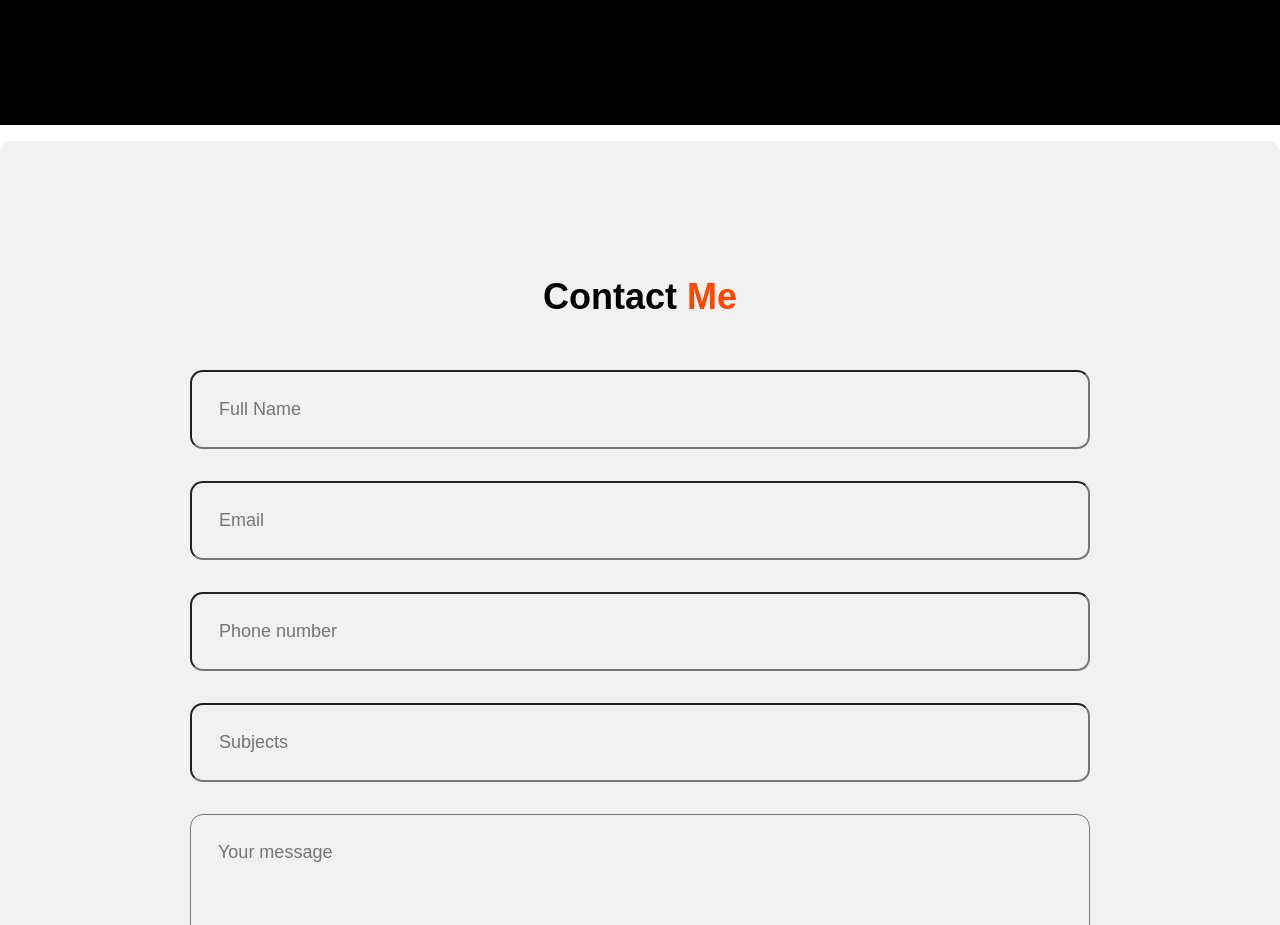
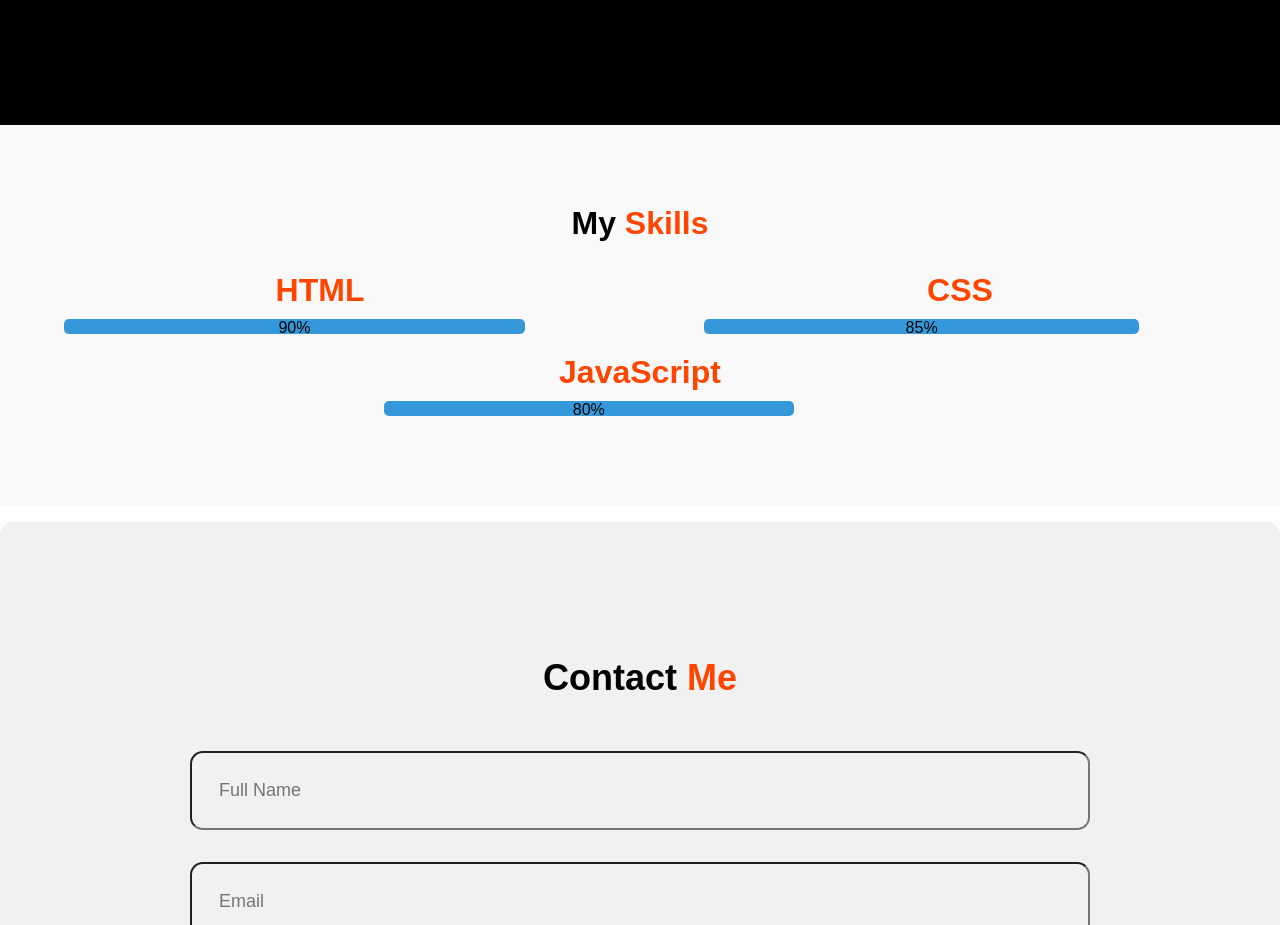
Before and after one commit to nency09/Task1, a plain HTML site: page index.html in a window 1280 px wide. Shown: the part 1360-2285 px from the top of the page. Drawn offline with nearby package versions, Linux system fonts and the light colour scheme.

Commit message:
add skills

```diff
--- a/index.html
+++ b/index.html
@@ -57,6 +57,26 @@
                  <a href="#" class="btn-2">Experience</a>
         </div>
     </section>
+
+    <section class="skills">
+        <h2 class="heading">My <span>Skills</span></h2>
+        <div class="skills-list">
+            <div class="skill-item">
+                <h3>HTML</h3>
+                <div class="progress-bar " style="width: 90%;">90%</div>
+            </div>
+            <div class="skill-item">
+                <h3>CSS</h3>
+                <div class="progress-bar" style="width: 85%;">85%</div>
+            </div>
+            <div class="skill-item">
+                <h3>JavaScript</h3>
+                <div class="progress-bar" style="width: 80%;">80%</div>
+            </div>
+
+        </div>
+    </section>
+
     <section class="contact-form">
         <h2 class="contact-me">Contact <span>Me</span></h2>
 
--- a/style.css
+++ b/style.css
@@ -52,6 +52,57 @@ span {
     color: orangered;
     border-bottom: 3px solid orangered;
 }
+
+.skills h2{
+text-align: center;
+font-size: 2rem;
+padding: 20px;
+}
+.skills {
+    background-color: #f9f9f9;
+    padding: 60px 0;
+}
+
+.skills-list {
+    display: flex;
+    flex-wrap: wrap;
+    justify-content: space-around;
+
+    margin: 10px auto;
+}
+
+.skill-item {
+    text-align: center;
+    margin-bottom: 20px;
+    width: 40%;
+    transition: transform 0.3s ease-in-out;
+}
+
+.skill-item:hover {
+    transform: scale(1.1);
+}
+
+.skill-item h3 {
+    margin-bottom: 10px;
+    font-size: 2rem;
+    color: orangered;
+}
+
+
+.progress-bar {
+    height: 15px;
+    background-color: #3498db;
+    width: 0;
+    border-radius: 5px;
+    transition: width 0.8s ease-in-out;
+}
+
+@media (max-width: 768px) {
+    .skill-item {
+        width: 100%;
+    }
+}
+
 
 .contact {
     padding: 10px 28px;
```
